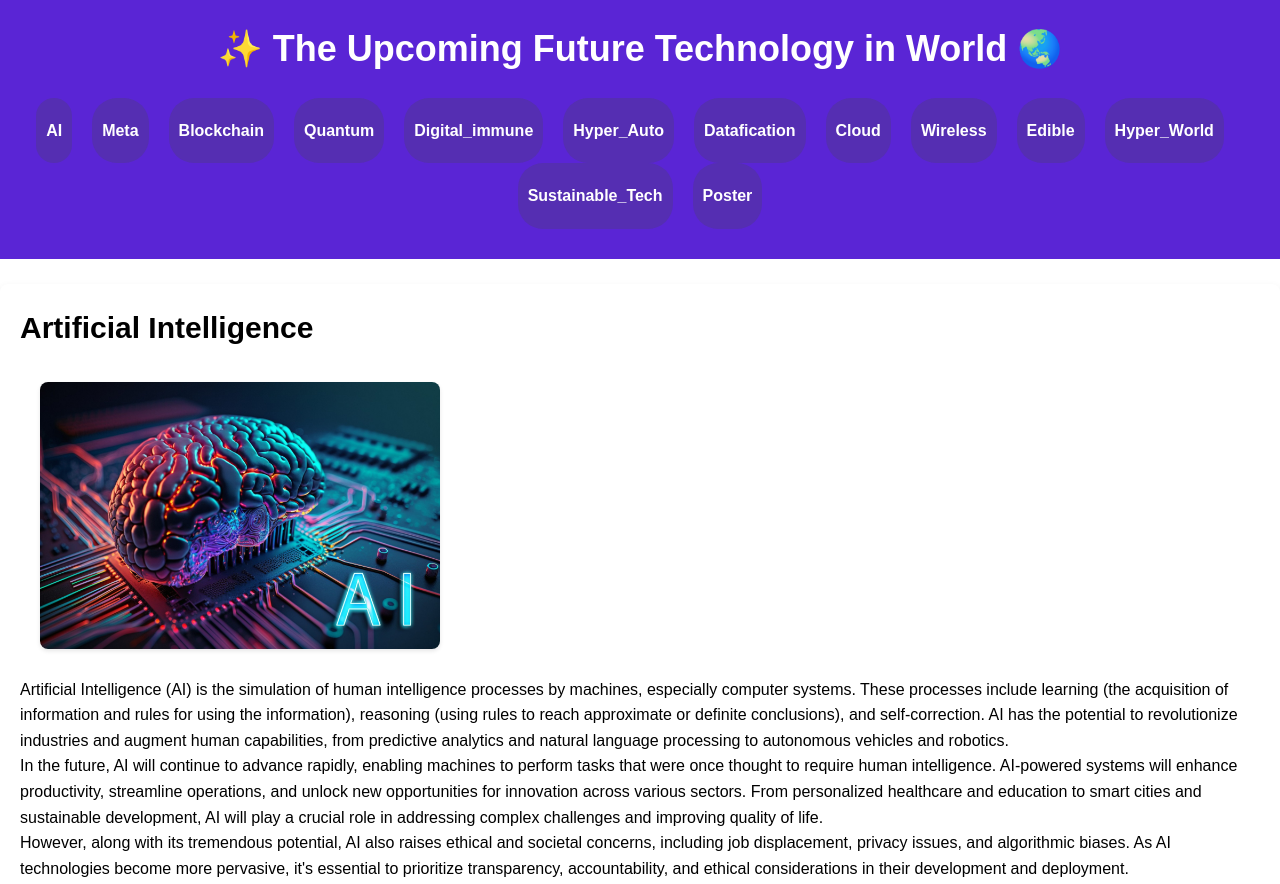
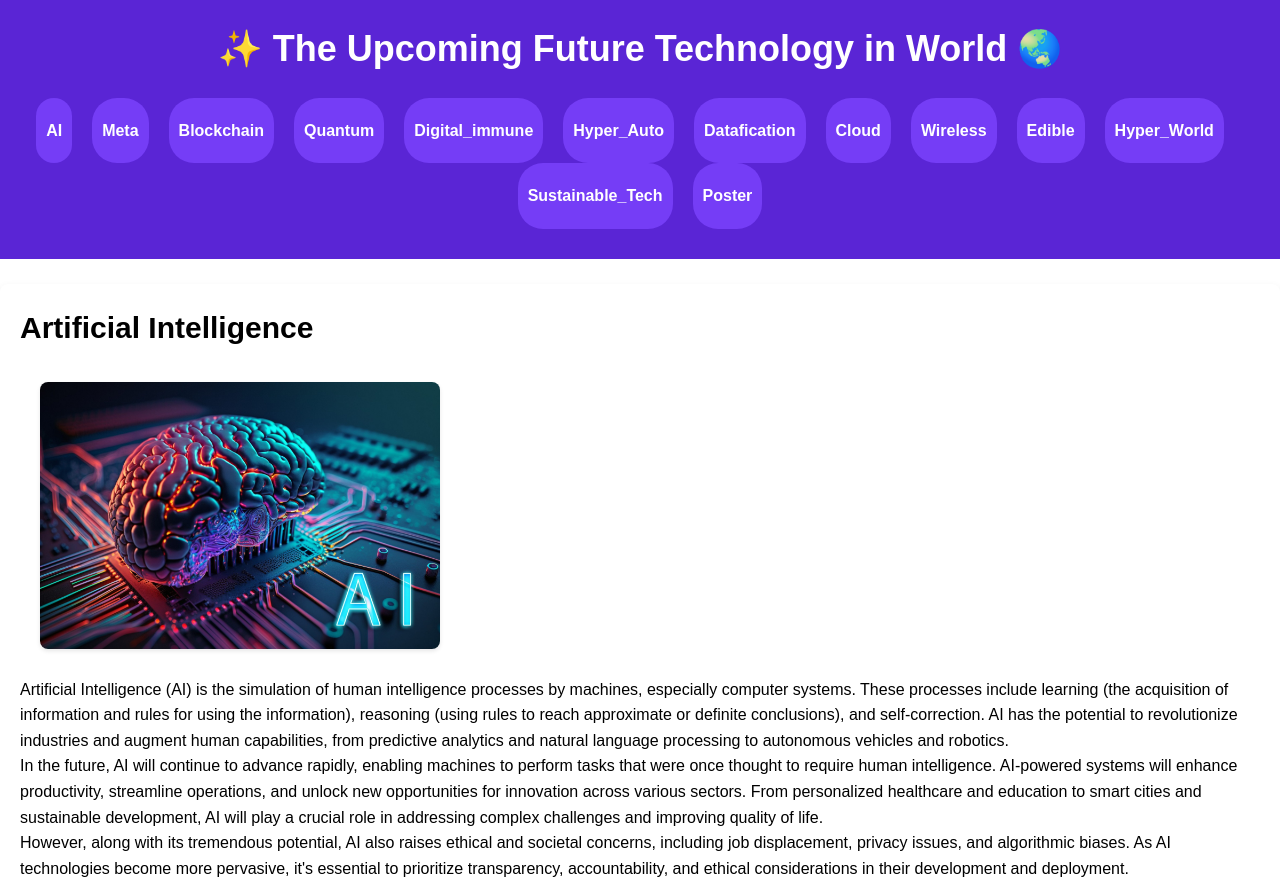
Before and after one commit to Tejaso7/12-Trend-in-New-Technology-, a plain HTML site: page index.html in a window 1280 px wide. Shown: the top 884 px of the page. Drawn offline with Linux system fonts and the light colour scheme; some packages are replaced by stand-ins of ours; a script that the page names is missing.

Commit message:
added new files

```diff
--- a/styles.css
+++ b/styles.css
@@ -97,7 +97,7 @@ section img {
 
 .button {
   display: inline-block;
-  background-color: #552eb2;
+  background-color: #753df6;
   color: #ffffff;
   /* font-size: auto; */
   /* font-weight: bold; */
```
